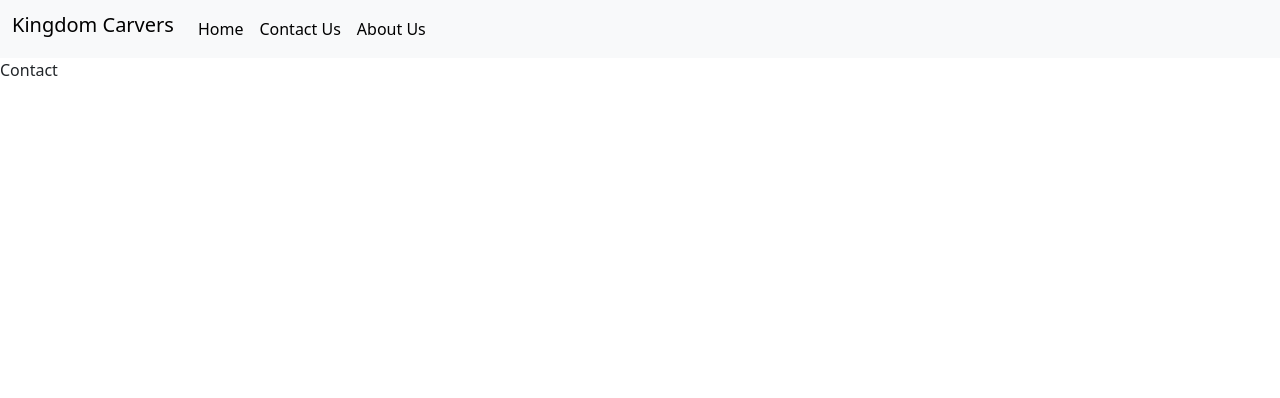
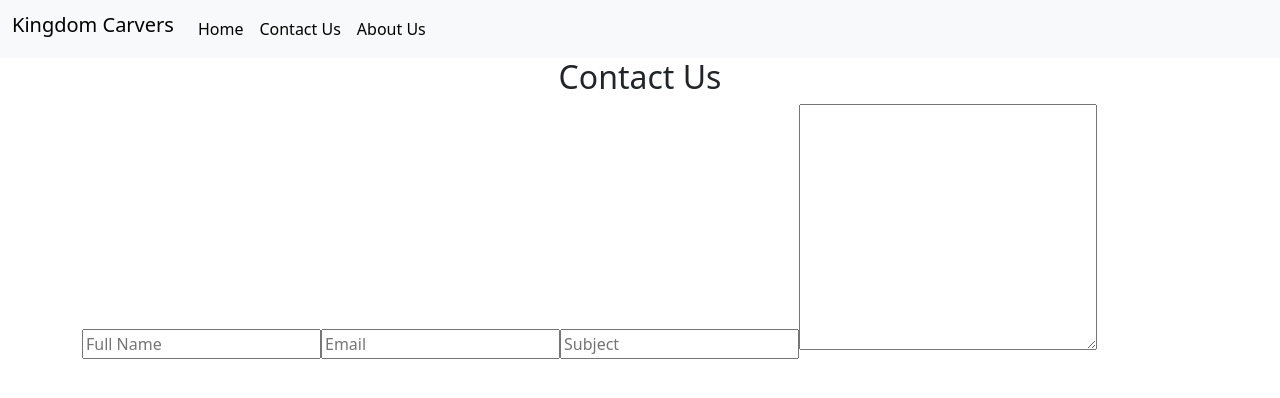
Before and after one commit to EricDEmery/Kingdom-Carvers, a React (Create React App) app in the folder my-app/: page / in a window 1280 px wide. Both pictures are taken after a click on the button "Contact Us". Shown: the top 398 px of the page. Built offline with nearby package versions, Linux system fonts and the light colour scheme.

Commit message:
email form update

```diff
--- a/my-app/src/components/Contact.js
+++ b/my-app/src/components/Contact.js
@@ -2,6 +2,22 @@ import React from 'react'
 
 export default function Contact() {
   return (
-    <div>Contact</div>
+    <section>
+      <div className="container">
+        <h2 className="text-center">Contact Us</h2>
+          <form>
+            <input type="text"
+            placeholder='Full Name'
+            name='user_name' />
+            <input type="email"
+            placeholder='Email'
+            name='user_email' required />
+            <input type="text"
+            placeholder='Subject'
+            name='subject' required />
+            <textarea name="message" cols="30" rows="10"></textarea>
+          </form>
+      </div>
+    </section>
   )
 }
```
